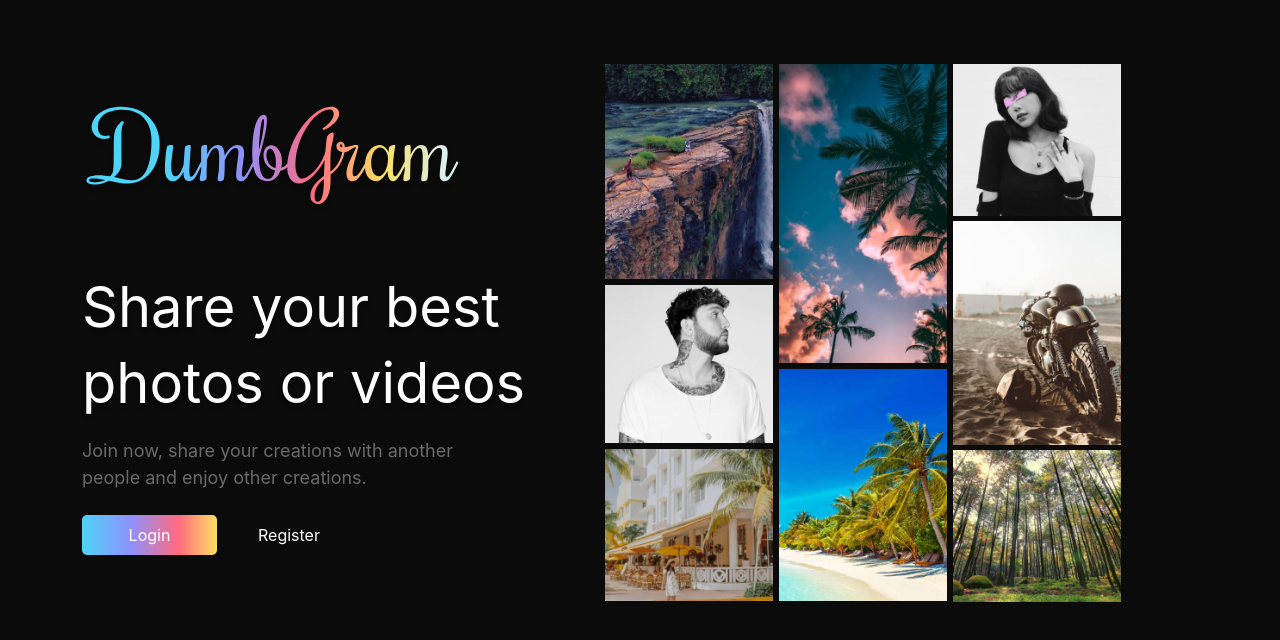
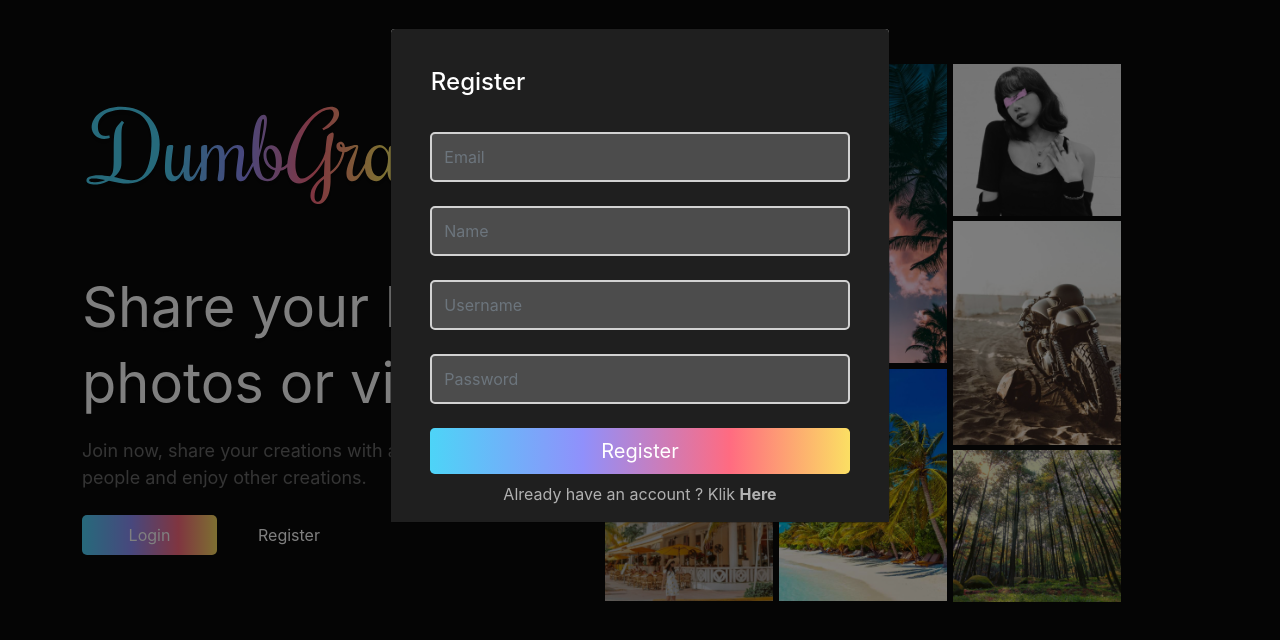
Before and after one commit to ideapedyudi/fe_dumpgram, a React (Create React App) app: page / in a window 1280 px wide. Both pictures are taken after a click on the button "Register". Shown: the top 640 px of the page. Built offline with nearby package versions, Linux system fonts and the light colour scheme.

Commit message:
add register

```diff
--- /dev/null
+++ b/src/components/molecules/Register.js
@@ -0,0 +1,32 @@
+import { Button, Form } from 'react-bootstrap';
+import Modal from 'react-bootstrap/Modal'
+import '../style/Register.css';
+
+function Register(props) {
+    const { show, handleClose } = props;
+    return (
+        <>
+            {/* ----------- modal ---------- */}
+            <Modal show={show} onHide={handleClose}>
+                <Modal.Header className="border-0 modal-header">
+                    <Modal.Title>Register</Modal.Title>
+                </Modal.Header>
+                <Modal.Body className="modal-body">
+                    {/* form */}
+                    <Form>
+                        <Form.Control className="form-control" type="text" placeholder="Email" /> <br />
+                        <Form.Control className="form-control" type="text" placeholder="Name" /> <br />
+                        <Form.Control className="form-control" type="text" placeholder="Username" /> <br />
+                        <Form.Control className="form-control" type="password" placeholder="Password" /> <br />
+                        <Button className="btlogin" variant="primary" size="lg" block>
+                            Register
+                        </Button>
+                        <center className="mt-2 loginend">Already have an account ? Klik  <a href="/login" className="linklogin">Here</a></center>
+                    </Form>
+                </Modal.Body>
+            </Modal>
+        </>
+    )
+}
+
+export default Register
--- a/src/components/pages/LandingPage.js
+++ b/src/components/pages/LandingPage.js
@@ -1,7 +1,7 @@
 // ---------- bootstrap -----------
 import { Jumbotron, Button, Container, Row, Col, Navbar } from 'react-bootstrap';
 import '../style/LandingPage.css';
-import { useEffect } from "react";
+import { useEffect, useState } from "react";
 // ------------- Aos --------------
 import Aos from "aos";
 import "aos/dist/aos.css"
@@ -17,8 +17,17 @@ import Rectagle6 from '../asset/Rectangle 8.jpg';
 import Rectagle7 from '../asset/Rectangle 10.jpg';
 import Rectagle8 from '../asset/Rectangle 12.jpg';
 
+// ------------ register -----------
+import Register from '../molecules/Register'
 
 function LandingPage() {
+
+    // register
+    const [show, setShow] = useState(false);
+    const handleClose = () => setShow(false);
+    const handleShow = () => setShow(true);
+
+    // aos duration
     useEffect(() => {
         Aos.init({ duration: 900 });
     }, [])
@@ -39,7 +48,11 @@ function LandingPage() {
                                 Join now, share your creations with another <br /> people and enjoy other creations.
                             </p>
                             <p className="mt-4">
-                                <Button className="btnlogin ml-4" variant="primary">Login</Button> <Button className="Register">Register</Button>
+                                <Button className="btnlogin ml-4" variant="primary">Login</Button> <Button className="Register" onClick={handleShow}>Register</Button>
+
+                                {/* ------- Register ----- */}
+                                <Register show={show} handleClose={handleClose} />
+
                             </p>
                         </Col>
                         {/* ------- gambar ----- */}
--- a/src/components/style/LandingPage.css
+++ b/src/components/style/LandingPage.css
@@ -6,15 +6,15 @@
 
 .logo {
     width: 381px;
-height: 124px;
+    height: 124px;
 }
 
 .title {
     font-size: 56px;
-line-height: 76px;
+    line-height: 76px;
     color: #FFFFFF;
 
-text-shadow: 0px 4px 4px rgba(0, 0, 0, 0.25);
+    text-shadow: 0px 4px 4px rgba(0, 0, 0, 0.25);
 }
 
 .kidstitle {
--- /dev/null
+++ b/src/components/style/Register.css
@@ -0,0 +1,59 @@
+/* --------------------------------- style Register ------------------------------- */
+.modal-header {
+    background-color: #1F1F1F;
+    color: white;
+    font-size: 36px;
+    padding-left: 8%;
+    padding-top: 7%;
+}
+
+.modal-dialog {
+    border-radius: 10px;
+}
+
+.modal-body {
+    background-color: #1F1F1F;
+}
+
+.form-control {
+    height: 50px;
+    background: rgba(210, 210, 210, 0.25);
+    border: 2px solid #D2D2D2;
+    box-sizing: border-box;
+    border-radius: 5px;
+    color: #D2D2D2;
+    width: 90%;
+    margin-left: 5%;
+}
+
+.form-control:focus {
+    background: rgba(210, 210, 210, 0.25);
+    box-shadow: none;
+    border: 2px solid #D2D2D2;
+    color: #D2D2D2;
+}
+
+.btlogin {
+    width: 90%;
+    margin-left: 5%;
+    background: linear-gradient(90deg, #4DD4F7 0%, #9090FB 36.46%, #FF6B81 71.35%, #FBDF63 100%);
+    border: none;
+}
+
+.btlogin:hover {
+    background: linear-gradient(70deg, #FBDF63  0%, #9090FB 36.46%, #FF6B81 71.35%,#4DD4F7 100%);
+}
+
+.loginend {
+    color: #B1B1B1;
+}
+
+.linklogin {
+    text-decoration: none;
+    color: #B1B1B1;
+    font-weight: bold;
+}
+
+.linklogin:hover{
+    color: #B1B1B1;
+}
```
